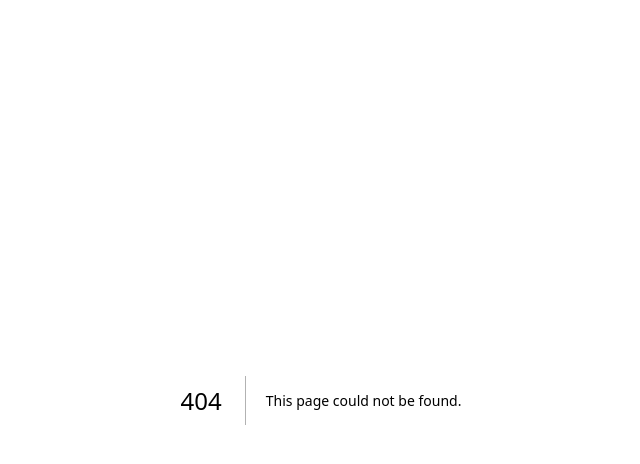
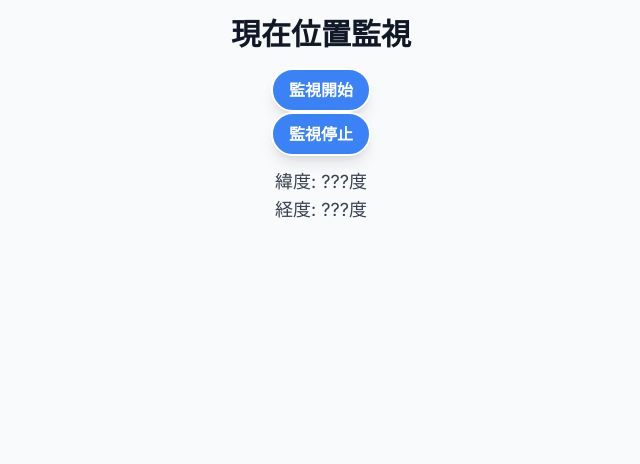
Before and after one commit to CROSS9111/tech0_7th_step3-2_geolocation, a Next.js app: page /watching in a window 1280 px wide. Before the commit this address had no page. Shown: the top 464 px of the page, without its empty margins (319-959 px from the left). Built offline with nearby package versions, Linux system fonts and the light colour scheme.

Commit message:
trace commit

```diff
--- a/components/buttons/LocationButton.js
+++ b/components/buttons/LocationButton.js
@@ -1,16 +1,11 @@
 import React from 'react';
 
-const LocationButton = ({ onClick }) => {
+const LocationButton = ({ label, onClick }) => {
   return (
-    <div>
-    <button
-      onClick={onClick}
-      className="bg-blue-500 hover:bg-blue-700 text-white font-bold py-2 px-4 rounded-full shadow-lg border-2 border-white hover:border-gray-300"
-    >
-      現在位置を取得する
+    <button className="bg-blue-500 hover:bg-blue-700 text-white font-bold py-2 px-4 rounded-full shadow-lg border-2 border-white hover:border-gray-300" onClick={onClick}>
+      {label}
     </button>
-  </div>
-  )
+  );
 }
 
 export default LocationButton;
--- a/src/app/page.js
+++ b/src/app/page.js
@@ -25,11 +25,16 @@ export default function Home() {
       console.error("Geolocation is not supported by this browser.");
     }
   };
+
+
+
   return (
     <div className="bg-gray-50 min-h-screen flex flex-col items-center justify-start mt-0">
-    <h1 className="text-3xl font-semibold text-gray-900 my-4">現在位置取得アプリ</h1>
-    <LocationButton onClick={getLocation} />
-    <LocationDisplay latitude={latitude} longitude={longitude} />
-  </div>
+      <h1 className="text-3xl font-semibold text-gray-900 my-4">現在位置取得アプリ</h1>
+      <LocationButton label={"位置情報取得"} onClick={getLocation} />
+      {/* <LocationButton label={"監視開始"} onClick={startWatching} />
+      <LocationButton label={"監視停止"} onClick={stopWatching} /> */}
+      <LocationDisplay latitude={latitude} longitude={longitude} />
+    </div>
   );
 }
--- /dev/null
+++ b/src/app/watching/page.js
@@ -0,0 +1,54 @@
+"use client"
+
+import Image from "next/image";
+import { useState } from 'react';
+import Head from 'next/head';
+import LocationButton from '../../../components/buttons/LocationButton';
+import LocationDisplay from '../../../components/location/LocationDisplay';
+
+
+const page = () => {
+    const [latitude, setLatitude] = useState(null);
+    const [longitude, setLongitude] = useState(null);
+    const [watchId, setWatchId] = useState(null);
+
+    const startWatching = () => {
+        if (navigator.geolocation) {
+            const id = navigator.geolocation.watchPosition(
+            (position) => {
+                setLatitude(position.coords.latitude);
+                setLongitude(position.coords.longitude);
+            },
+            (error) => {
+                console.error("Error watching location: ", error);
+            },
+            { enableHighAccuracy: true }
+            );
+            setWatchId(id);
+            console.log(watchId)
+            console.log(latitude)
+        } else {
+            console.error("Geolocation is not supported by this browser.");
+        }
+        };
+
+        const stopWatching = () => {
+        if (watchId !== null) {
+            navigator.geolocation.clearWatch(watchId);
+            setWatchId(null);
+            console.log(watchId)
+        }
+        };
+
+
+  return (
+    <div className="bg-gray-50 min-h-screen flex flex-col items-center justify-start mt-0">
+      <h1 className="text-3xl font-semibold text-gray-900 my-4">現在位置監視</h1>
+      <LocationButton label={"監視開始"} onClick={startWatching} />
+      <LocationButton label={"監視停止"} onClick={stopWatching} />
+      <LocationDisplay latitude={latitude} longitude={longitude} />
+    </div>
+  )
+}
+
+export default page
```
